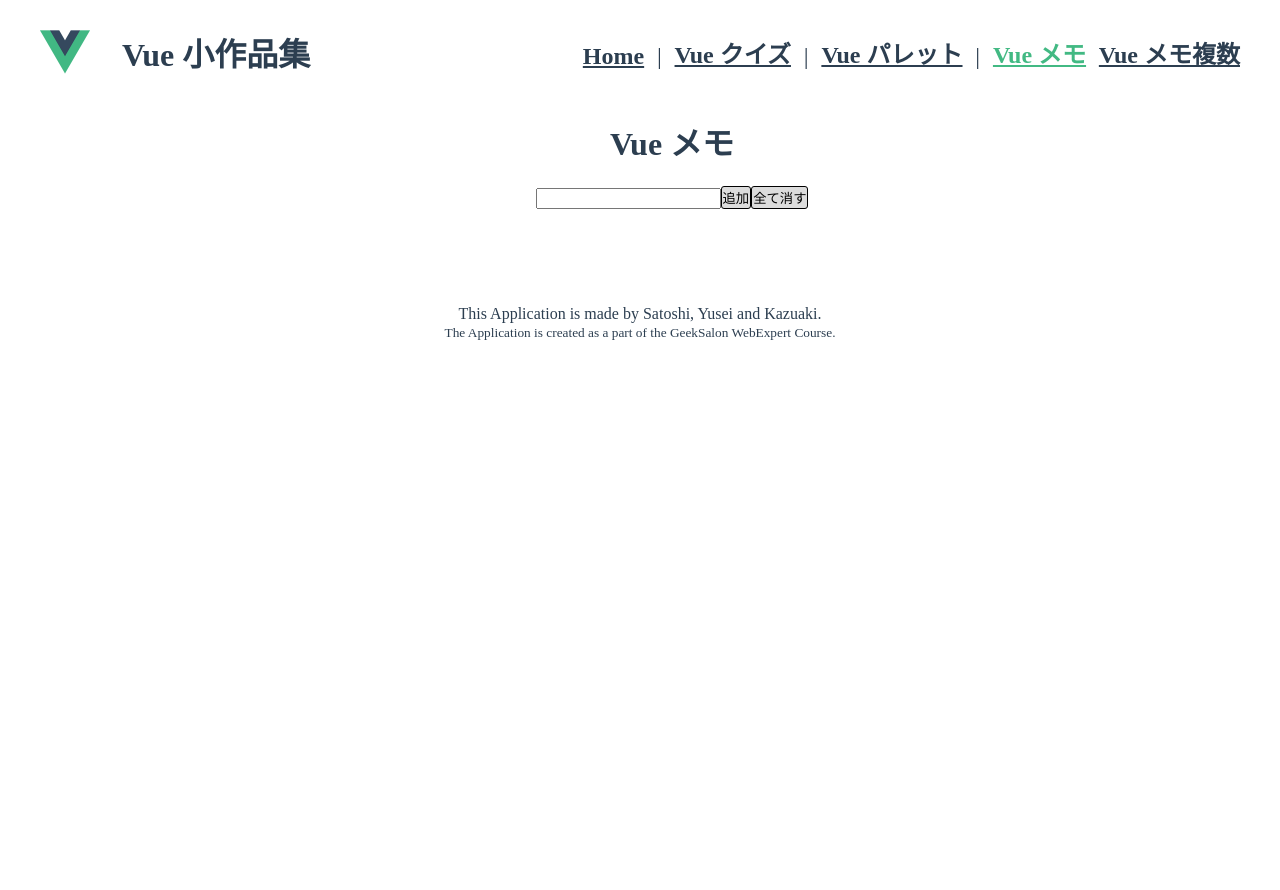
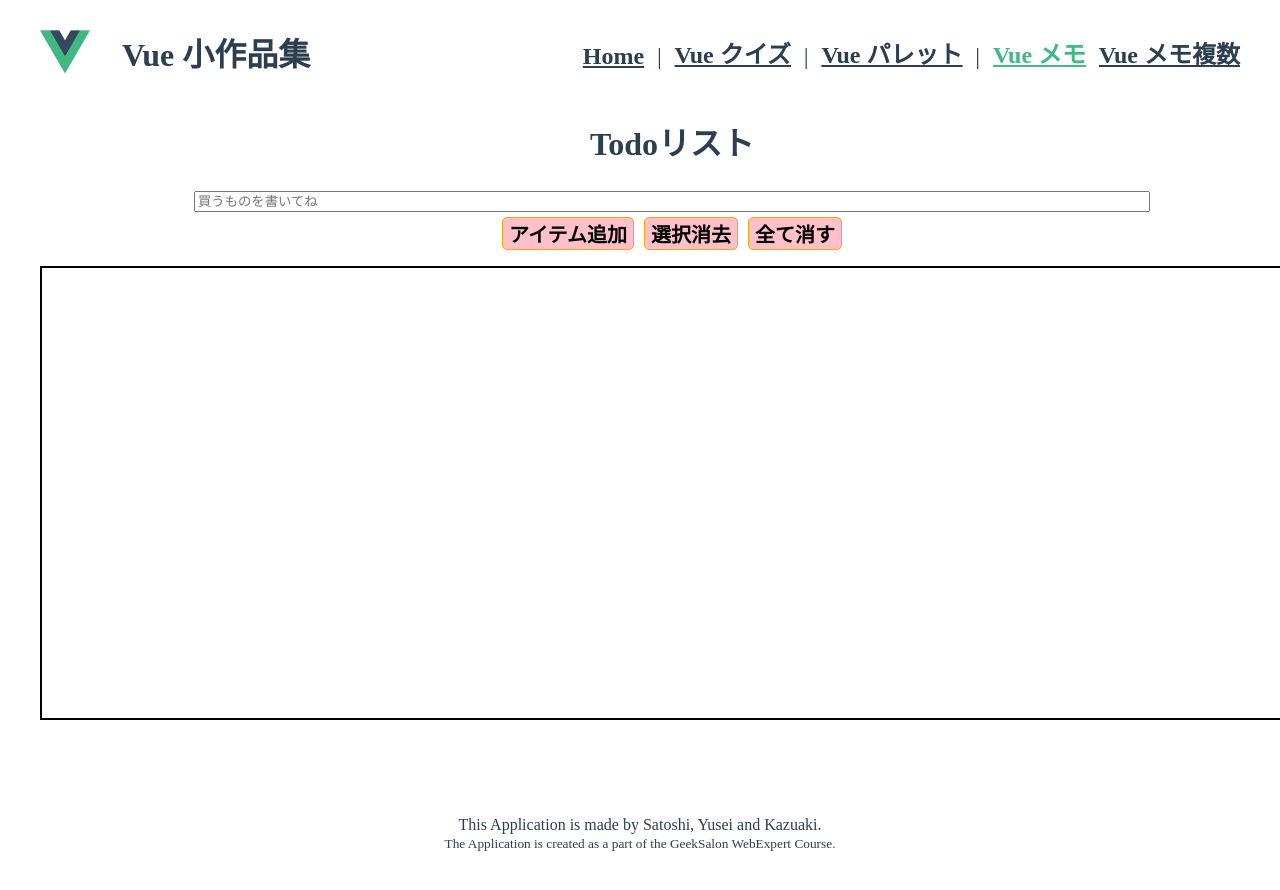
Before and after one commit to webex14-team-3/demo-team-app, a Vue app: page /memo in a window 1280 px wide. Shown: the top 890 px of the page. Before the commit the page ends 800 px from the top, so only its background shows below. Built offline with nearby package versions, Linux system fonts and the light colour scheme.

Commit message:
メモアプリ

```diff
--- a/src/views/MemoApp.vue
+++ b/src/views/MemoApp.vue
@@ -1,35 +1,32 @@
 <template>
-  <div class="body">
-    <h1>Vue メモ</h1>
-    <div class="memoList">
-      <!-- ボタンの設定 -->
-      <div class="textMemo">
-        <input type="text" v-model="inputValue" id="checkInput" />
-        <button class="button" v-on:click="addButton">追加</button>
-        <button class="button" v-on:click="deleteAllButton">全て消す</button>
+  <div class="allContainer">
+    <h1>Todoリスト</h1>
+    <div>
+      <input
+        type="text"
+        v-model="inputMemo"
+        class="addInput"
+        placeholder="買うものを書いてね"
+      />
+      <div>
+        <button class="topButton" v-on:click="addButton">アイテム追加</button>
+        <button class="topButton" v-on:click="selectButton()">選択消去</button>
+        <button class="topButton" v-on:click="allDeleteButton">全て消す</button>
       </div>
-
-      <!-- メモの設定 -->
-      <ul class="memoList">
-        <div class="memo" v-for="(memo, index) in memos" :key="index">
-          <div id="checkContent">
-            <input
-              id="typeCheckbox"
-              type="checkbox"
-              required="チェックしてください"
-            />
-            <label id="checkButton" for="checkFor">
-              <div class="checks">
-                {{ memo.text }}
-              </div>
-            </label>
-            <button class="appearButton" v-on:click="deletebutton(index)">
-              削除
-            </button>
-          </div>
-        </div>
-      </ul>
     </div>
+    <ul>
+      <li class="memo" v-for="(item, index) in items" :key="index">
+        <label class="memoContent">
+          <input type="checkbox" v-model="item.done" class="checkboxed" />
+          <span v-bind:class="{ done: item.done }" class="message">
+            {{ item.text }}
+          </span>
+          <button v-on:click="deleteButton(index)" class="deleteButton">
+            削除
+          </button>
+        </label>
+      </li>
+    </ul>
   </div>
 </template>
 
@@ -37,96 +34,138 @@
 export default {
   data() {
     return {
-      inputValue: "",
-      memos: JSON.parse(localStorage.list || "[]"),
+      inputMemo: "",
+      items: [],
     }
   },
+  created() {
+    this.items = JSON.parse(localStorage["items"] || "[]")
+  },
   methods: {
-    addButton: function () {
-      if (this.inputValue !== "") {
-        this.memos.push({ text: this.inputValue })
-        this.inputValue = ""
+    addButton() {
+      if (this.inputMemo !== "") {
+        this.items.push({ text: this.inputMemo })
+        localStorage.setItem("items", JSON.stringify(this.items))
+        this.inputMemo = ""
       }
-      console.log(this.memos)
     },
-    deleteAllButton: function (index) {
-      this.memos.splice(0)
-      console.log(`this.memos:${index.length}`)
-      console.log(index)
+    selectButton() {
+      if (window.confirm("本当に削除しますか？")) {
+        let remains = []
+        for (let i = 0; i < this.items.length; i++) {
+          if (!this.items[i].done) {
+            remains.push(this.items[i])
+          }
+        }
+        this.items = remains
+        localStorage.setItem("items", JSON.stringify(this.items))
+      }
     },
-    deletebutton: function (index) {
-      this.memos.splice(index, 1)
-      console.log(this.memos)
+    allDeleteButton() {
+      if (window.confirm("本当に削除しますか？")) {
+        this.items = []
+        localStorage.clear()
+      }
+    },
+    deleteButton(index) {
+      if (window.confirm("本当に削除しますか？")) {
+        this.items.splice(index, 1)
+        localStorage.setItem("items", JSON.stringify(this.items))
+      }
     },
   },
+  computed: {},
 }
 </script>
 
 <style scoped>
-.body {
-  padding-left: 5rem;
-  padding-right: 5rem;
-  display: flex;
-  flex-direction: column;
-  align-items: stretch;
-  max-width: 512px;
-  margin-left: auto;
-  margin-right: auto;
+.allContainer {
+  padding: 0px;
+  margin: 0px;
   text-align: center;
+}
+
+.addInput {
+  min-width: 75%;
+  margin: 5px auto;
   user-select: none;
 }
 
-.button {
-  cursor: pointer;
-  background-color: gainsboro;
-  border: solid 1px black;
-  border-radius: 3px;
-  padding: 1px 1px;
+.topButton {
+  margin: 0 5px;
+  max-width: 45%;
+  background-color: pink;
+  border: 1px solid orange;
+  border-radius: 5px;
+  font-size: 20px;
+  font-weight: bold;
+  user-select: none;
 }
 
-.button:active {
-  transform: translateY(2px);
+button:hover {
+  cursor: pointer;
+  filter: brightness(102%);
 }
 
-.memoList {
-  padding: 0;
+button:active {
+  transform: scale(0.98);
+}
+
+ul {
+  list-style-type: none;
+  border: 2px solid black;
+  min-height: 450px;
+  min-width: 80%;
+  overflow: auto;
+}
+
+.done {
+  text-decoration: line-through;
+}
+
+.message {
+  user-select: none;
 }
 
 .memo {
+  border: 2px solid black;
+  margin: 5px auto;
+  max-width: 90%;
+  min-height: 30px;
+  overflow-y: auto;
+  overflow-wrap: break-word;
+  word-wrap: break-word;
+  display: flex;
+  justify-content: space-between;
+  position: relative;
+}
+
+input[type="checkbox"] {
+  margin: 5px;
+  margin-right: 10px;
+}
+
+.message {
+  font-size: large;
+  font-weight: bold;
+  font-family: "Franklin Gothic Medium", "Arial Narrow", Arial, sans-serif;
+}
+
+.deleteButton {
+  background-color: pink;
+  border: 1px solid orange;
+  border-radius: 5px;
+  font-size: 15px;
+  font-weight: bold;
+  padding: 5px;
+  height: 40px;
+  width: 50px;
+}
+
+.memoContent {
+  /* border: 2px solid blue; */
   display: flex;
   justify-content: space-between;
   align-items: center;
-  padding: 0.5rem;
-  border-radius: 5px;
-}
-
-.typeCheckbox {
-  position: relative;
-  margin: 5px 10px;
-}
-
-input:checked + label {
-  color: rgb(87, 91, 109);
-  background-color: rgb(186, 203, 203);
-}
-
-#checkContent {
-  display: flex;
-}
-
-.appearButton {
-  cursor: pointer;
-  background-color: gainsboro;
-  border: solid 1px black;
-  border-radius: 3px;
-  padding: 2px 3px;
-  font-size: 15px;
-}
-.appearButton:active {
-  transform: translateY(2px);
-}
-.checks {
-  font-size: 20px;
-  font-weight: bold;
 }
 </style>
```
